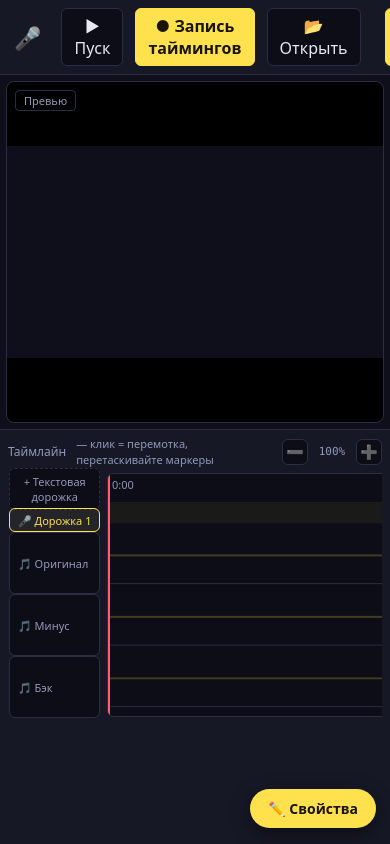
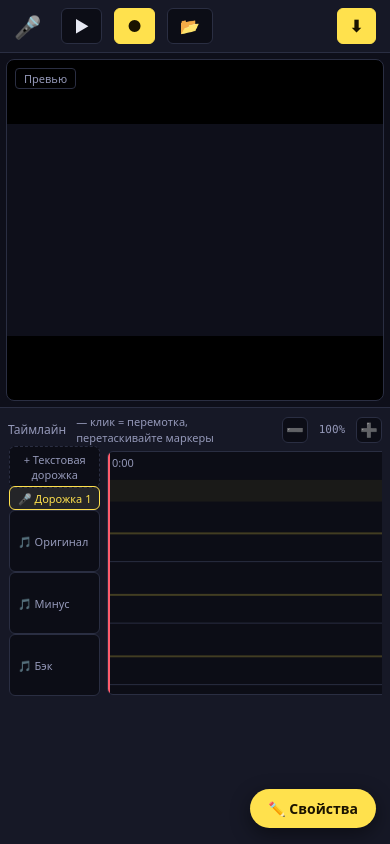
Before and after one commit to altimar/karaoke_video_editor, a website built with Vite: page index.html in a window 390 px wide. Built offline with nearby package versions, Linux system fonts and the light colour scheme.

Commit message:
Fix mobile UI: props-sheet full-height (100dvh) & icon-only topbar buttons
props-sheet: use 100dvh (dynamic viewport height) instead of 100vh so the
address bar / system UI on mobile browsers (Samsung, Chrome) doesn't push
the tab header & close button off-screen. vh kept as a fallback.

topbar: wrap each button's label in <span class="topbar-btn-label"> via the
new setTopbarButton() helper (used at creation and in refreshAll). On mobile
the labels are hidden (CSS), leaving only icons so the buttons fit the screen.
Each button also gets a title for accessibility/long-press hint.

```diff
--- a/src/styles.css
+++ b/src/styles.css
@@ -720,6 +720,11 @@
     overflow-x: auto;
     flex-wrap: nowrap;
   }
+  /* Keep only the icon on topbar buttons (labels hidden); the button stays
+     tappable and shows its action via title. */
+  .topbar-btn-label {
+    display: none;
+  }
   /* Hide the title text, keep only the mic icon (saves space on phones). */
   .topbar-title {
     margin-right: 8px;
@@ -747,12 +752,17 @@
   .props-fab {
     display: block;
   }
-  /* Sheet becomes a full-screen overlay on phones (tabs alone are useless). */
+  /* Sheet becomes a full-screen overlay on phones (tabs alone are useless).
+     Use 100dvh (dynamic viewport height) so the address bar / system UI on
+     mobile browsers (Samsung, Chrome) doesn't push the tab header off-screen.
+     The vh value is a fallback for older browsers. */
   .props-sheet {
     width: 100vw;
     max-width: 100vw;
     height: 100vh;
+    height: 100dvh;
     max-height: 100vh;
+    max-height: 100dvh;
     border-radius: 0;
   }
   /* Body must scroll and take all remaining height below the tab header. */
--- a/src/ui/controls.ts
+++ b/src/ui/controls.ts
@@ -38,14 +38,15 @@
 
   // --- Play / pause ---
   const playBtn = document.createElement('button');
-  playBtn.textContent = '▶ Пуск';
+  setTopbarButton(playBtn, '▶', 'Пуск');
+  playBtn.title = 'Пуск / пауза';
   playBtn.addEventListener('click', () => audioEngine.toggle());
   root.appendChild(playBtn);
 
   // --- Record timings ---
   const recBtn = document.createElement('button');
   recBtn.className = 'primary';
-  recBtn.textContent = '● Запись таймингов';
+  setTopbarButton(recBtn, '●', 'Запись таймингов');
   recBtn.title = 'Включите воспроизведение и нажимайте Пробел на каждый слог';
   recBtn.addEventListener('click', () => {
     if (timingCapture.isRecording()) {
@@ -67,7 +68,8 @@
   // One file picker accepts both .karaokeproject and .kfn; the handler tells
   // them apart by extension and routes to the right importer.
   const openBtn = document.createElement('button');
-  openBtn.textContent = '📂 Открыть';
+  setTopbarButton(openBtn, '📂', 'Открыть');
+  openBtn.title = 'Открыть проект (.karaokeproject) или KaraFun (.kfn)';
   const openInput = document.createElement('input');
   openInput.type = 'file';
   openInput.accept = '.karaokeproject,.kfn';
@@ -127,13 +129,14 @@
   // --- Export (single button → tabbed dialog: Video / Project / KaraFun) ---
   const exportBtn = document.createElement('button');
   exportBtn.className = 'primary';
-  exportBtn.textContent = '⬇ Экспорт';
+  setTopbarButton(exportBtn, '⬇', 'Экспорт');
+  exportBtn.title = 'Экспорт: видео (MP4) / проект / KaraFun (.kfn)';
   exportBtn.addEventListener('click', () => onExport(exportBtn));
   root.appendChild(exportBtn);
 
   function refreshAll(): void {
-    playBtn.textContent = audioEngine.isPlaying ? '⏸ Пауза' : '▶ Пуск';
-    recBtn.textContent = timingCapture.isRecording() ? '⏹ Стоп записи' : '● Запись таймингов';
+    setTopbarButton(playBtn, audioEngine.isPlaying ? '⏸' : '▶', audioEngine.isPlaying ? 'Пауза' : 'Пуск');
+    setTopbarButton(recBtn, timingCapture.isRecording() ? '⏹' : '●', timingCapture.isRecording() ? 'Стоп записи' : 'Запись таймингов');
     recBtn.classList.toggle('danger', timingCapture.isRecording());
     // Recording targets the active TEXT track — disable the button when none is
     // active (so the user must pick a text track first).
@@ -261,6 +264,20 @@
   return { root, refreshAudioState };
 }
 
+/**
+ * Build a topbar button's content: icon (plain text) + a labeled span.
+ * The label span is hidden on mobile (CSS `.topbar-btn-label`), so the button
+ * collapses to just its icon there. The icon keeps a trailing space as a
+ * separator on desktop; it collapses (trailing whitespace) when the label is
+ * hidden, so the icon stays snug.
+ */
+function setTopbarButton(btn: HTMLButtonElement, icon: string, label: string): void {
+  const lbl = document.createElement('span');
+  lbl.className = 'topbar-btn-label';
+  lbl.textContent = label;
+  btn.replaceChildren(icon + ' ', lbl);
+}
+
 /** Russian pluralization for "дорожка": 1 → "дорожка", 2-4 → "дорожки", 5+ → "дорожек". */
 function pluralTracks(n: number): string {
   const mod10 = n % 10;
```
Also changed, not shown: docs/ui-state.md (+1 -1 lines).
